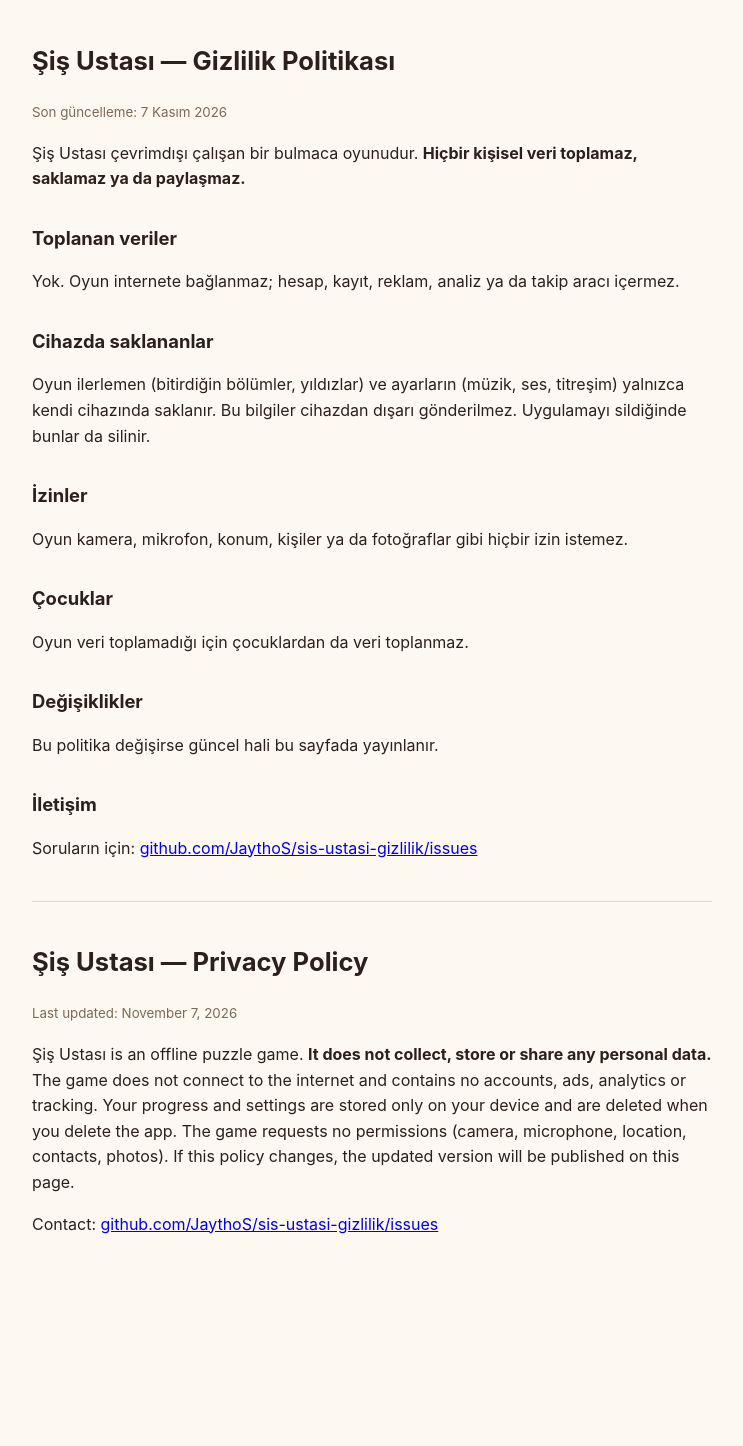
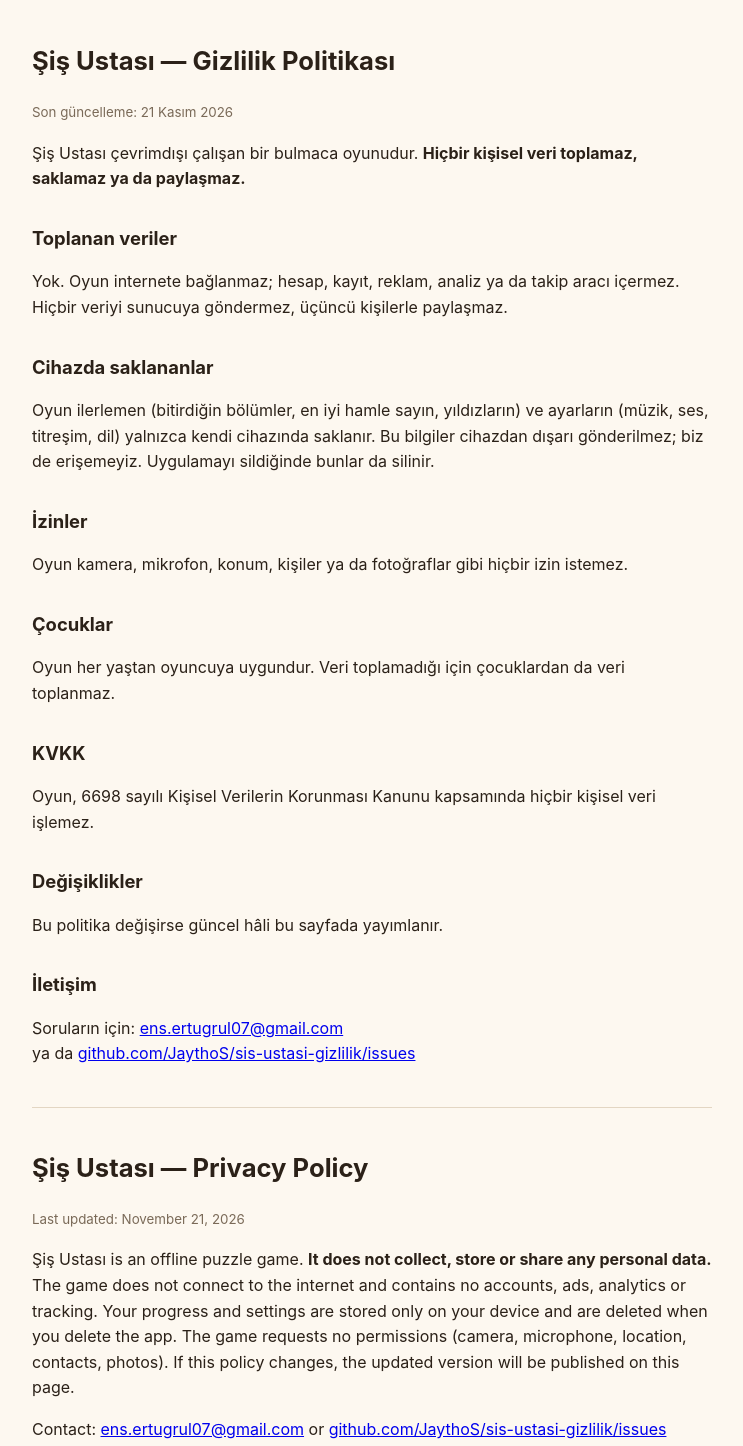
Before and after one commit to JaythoS/sis-ustasi-gizlilik, a plain HTML site: page index.html in a window 1280 px wide. Shown: the whole page, without its empty margins (268-1011 px from the left). Before the commit the page ends 1277 px from the top, so only its background shows below. Drawn offline with Linux system fonts and the light colour scheme.

Commit message:
Gizlilik: iletişim e-postası, KVKK satırı, 21 Kasım 2026

```diff
--- a/index.html
+++ b/index.html
@@ -13,33 +13,36 @@
 </head>
 <body>
 <h1>Şiş Ustası — Gizlilik Politikası</h1>
-<p><small>Son güncelleme: 7 Kasım 2026</small></p>
+<p><small>Son güncelleme: 21 Kasım 2026</small></p>
 
 <p>Şiş Ustası çevrimdışı çalışan bir bulmaca oyunudur. <strong>Hiçbir kişisel veri toplamaz, saklamaz ya da paylaşmaz.</strong></p>
 
 <h2>Toplanan veriler</h2>
-<p>Yok. Oyun internete bağlanmaz; hesap, kayıt, reklam, analiz ya da takip aracı içermez.</p>
+<p>Yok. Oyun internete bağlanmaz; hesap, kayıt, reklam, analiz ya da takip aracı içermez. Hiçbir veriyi sunucuya göndermez, üçüncü kişilerle paylaşmaz.</p>
 
 <h2>Cihazda saklananlar</h2>
-<p>Oyun ilerlemen (bitirdiğin bölümler, yıldızlar) ve ayarların (müzik, ses, titreşim) yalnızca kendi cihazında saklanır. Bu bilgiler cihazdan dışarı gönderilmez. Uygulamayı sildiğinde bunlar da silinir.</p>
+<p>Oyun ilerlemen (bitirdiğin bölümler, en iyi hamle sayın, yıldızların) ve ayarların (müzik, ses, titreşim, dil) yalnızca kendi cihazında saklanır. Bu bilgiler cihazdan dışarı gönderilmez; biz de erişemeyiz. Uygulamayı sildiğinde bunlar da silinir.</p>
 
 <h2>İzinler</h2>
 <p>Oyun kamera, mikrofon, konum, kişiler ya da fotoğraflar gibi hiçbir izin istemez.</p>
 
 <h2>Çocuklar</h2>
-<p>Oyun veri toplamadığı için çocuklardan da veri toplanmaz.</p>
+<p>Oyun her yaştan oyuncuya uygundur. Veri toplamadığı için çocuklardan da veri toplanmaz.</p>
+
+<h2>KVKK</h2>
+<p>Oyun, 6698 sayılı Kişisel Verilerin Korunması Kanunu kapsamında hiçbir kişisel veri işlemez.</p>
 
 <h2>Değişiklikler</h2>
-<p>Bu politika değişirse güncel hali bu sayfada yayınlanır.</p>
+<p>Bu politika değişirse güncel hâli bu sayfada yayımlanır.</p>
 
 <h2>İletişim</h2>
-<p>Soruların için: <a href="https://github.com/JaythoS/sis-ustasi-gizlilik/issues">github.com/JaythoS/sis-ustasi-gizlilik/issues</a></p>
+<p>Soruların için: <a href="mailto:ens.ertugrul07@gmail.com">ens.ertugrul07@gmail.com</a><br>ya da <a href="https://github.com/JaythoS/sis-ustasi-gizlilik/issues">github.com/JaythoS/sis-ustasi-gizlilik/issues</a></p>
 
 <hr>
 
 <h1>Şiş Ustası — Privacy Policy</h1>
-<p><small>Last updated: November 7, 2026</small></p>
+<p><small>Last updated: November 21, 2026</small></p>
 <p>Şiş Ustası is an offline puzzle game. <strong>It does not collect, store or share any personal data.</strong> The game does not connect to the internet and contains no accounts, ads, analytics or tracking. Your progress and settings are stored only on your device and are deleted when you delete the app. The game requests no permissions (camera, microphone, location, contacts, photos). If this policy changes, the updated version will be published on this page.</p>
-<p>Contact: <a href="https://github.com/JaythoS/sis-ustasi-gizlilik/issues">github.com/JaythoS/sis-ustasi-gizlilik/issues</a></p>
+<p>Contact: <a href="mailto:ens.ertugrul07@gmail.com">ens.ertugrul07@gmail.com</a> or <a href="https://github.com/JaythoS/sis-ustasi-gizlilik/issues">github.com/JaythoS/sis-ustasi-gizlilik/issues</a></p>
 </body>
 </html>
```
